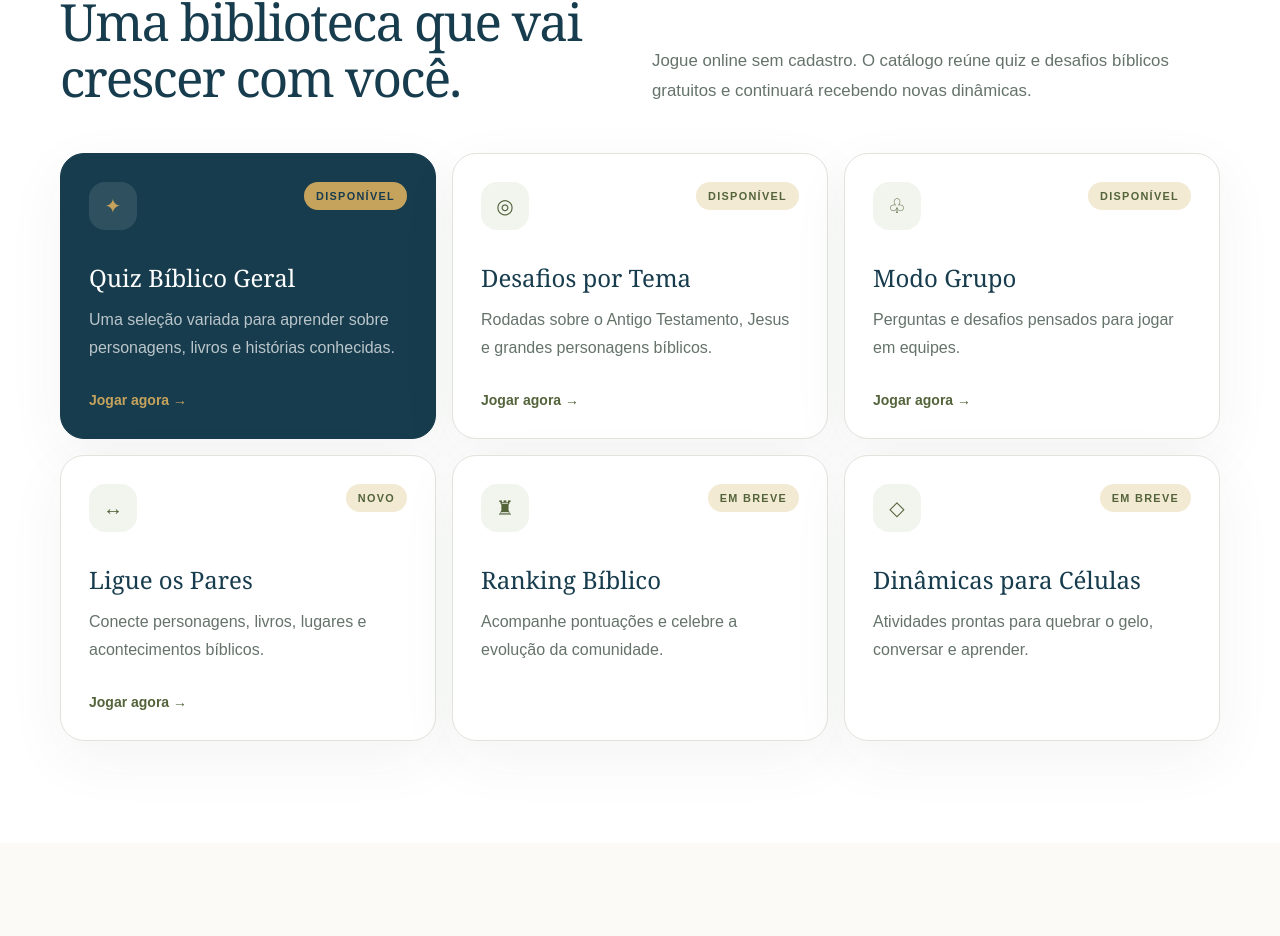
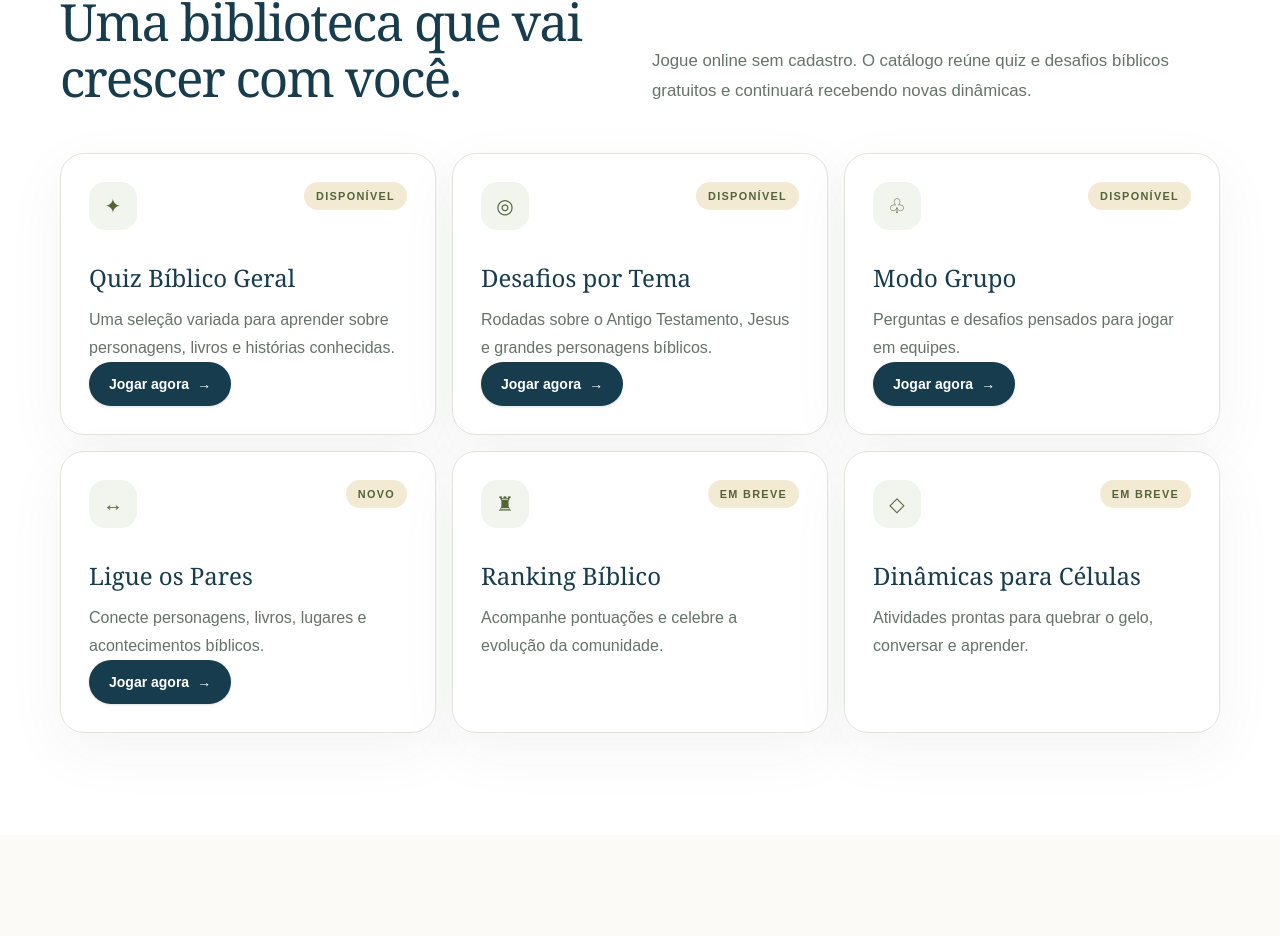
Before and after one commit to medinafrm-collab/biblia-clube, a Next.js app: page / in a window 1280 px wide. Shown: the part 2907-3843 px from the top of the page. Built offline with nearby package versions, Linux system fonts and the light colour scheme.

Commit message:
Uniformiza cards e destaca acoes

```diff
--- a/src/components/GamesSection.tsx
+++ b/src/components/GamesSection.tsx
@@ -4,7 +4,6 @@ const games = [
     description:
       "Uma seleção variada para aprender sobre personagens, livros e histórias conhecidas.",
     tag: "Disponível",
-    featured: true,
     href: "#quiz",
     icon: "✦",
   },
@@ -62,55 +61,31 @@ export function GamesSection() {
           {games.map((game) => (
             <article
               key={game.title}
-              className={`card flex min-h-64 flex-col p-7 ${
-                game.featured
-                  ? "!border-[var(--navy)] !bg-[var(--navy)] text-white md:col-span-2 lg:col-span-1"
-                  : ""
-              }`}
+              className="card flex min-h-64 flex-col p-7"
             >
               <div className="flex items-start justify-between gap-4">
                 <span
                   aria-hidden="true"
-                  className={`grid size-12 place-items-center rounded-2xl text-xl ${
-                    game.featured
-                      ? "bg-white/10 text-[var(--gold)]"
-                      : "bg-[var(--surface-soft)] text-[var(--olive-dark)]"
-                  }`}
+                  className="grid size-12 place-items-center rounded-2xl bg-[var(--surface-soft)] text-xl text-[var(--olive-dark)]"
                 >
                   {game.icon}
                 </span>
                 <span
-                  className={`rounded-full px-3 py-1.5 text-[0.68rem] font-extrabold uppercase tracking-[0.12em] ${
-                    game.featured
-                      ? "bg-[var(--gold)] text-[var(--navy)]"
-                      : "bg-[var(--gold-soft)] text-[var(--olive-dark)]"
-                  }`}
+                  className="rounded-full bg-[var(--gold-soft)] px-3 py-1.5 text-[0.68rem] font-extrabold uppercase tracking-[0.12em] text-[var(--olive-dark)]"
                 >
                   {game.tag}
                 </span>
               </div>
-              <h3
-                className={`mt-8 font-serif text-2xl ${
-                  game.featured ? "text-white" : "text-[var(--navy)]"
-                }`}
-              >
+              <h3 className="mt-8 font-serif text-2xl text-[var(--navy)]">
                 {game.title}
               </h3>
-              <p
-                className={`mt-3 leading-7 ${
-                  game.featured ? "text-white/70" : "text-[var(--muted)]"
-                }`}
-              >
+              <p className="mt-3 leading-7 text-[var(--muted)]">
                 {game.description}
               </p>
               {game.href && (
                 <a
                   href={game.href}
-                  className={`mt-auto pt-7 text-sm font-extrabold no-underline ${
-                    game.featured
-                      ? "text-[var(--gold)]"
-                      : "text-[var(--olive-dark)]"
-                  }`}
+                  className="mt-auto inline-flex min-h-11 w-fit items-center justify-center gap-2 rounded-full bg-[var(--navy)] px-5 text-sm font-extrabold text-white no-underline shadow-sm transition hover:bg-[var(--navy-light)]"
                 >
                   Jogar agora <span aria-hidden="true">→</span>
                 </a>
```
